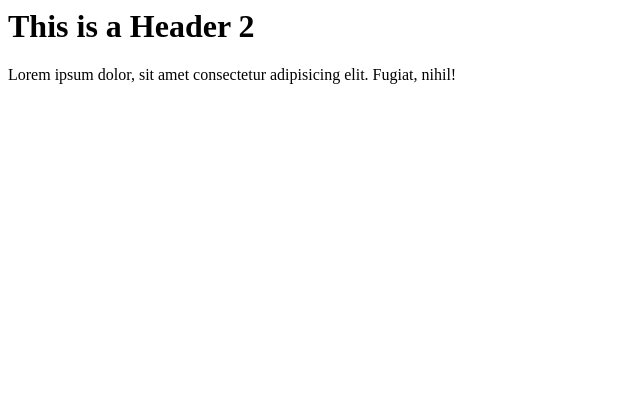
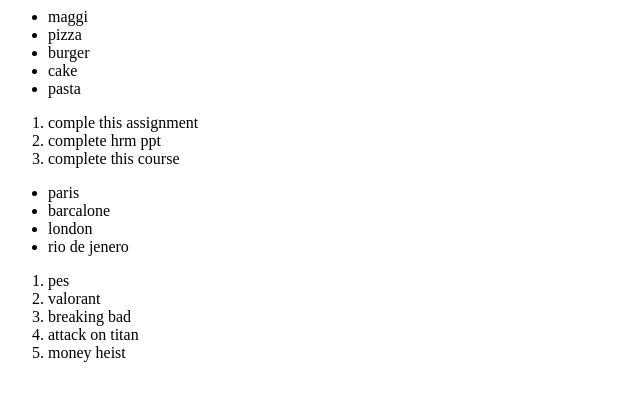
Before and after one commit to shubhdevelop/git_test, a plain HTML site: page index.html in a window 1280 px wide. Shown: the whole page, without its empty margins (0-640 px from the left). Drawn offline with Linux system fonts and the light colour scheme.

Commit message:
index.html file modified, what changed : did the odin project assignment

```diff
--- a/index.html
+++ b/index.html
@@ -6,8 +6,31 @@
     <title>Document</title>
 </head>
 <body>
-    <h1>This is a Header 2</h1>
-    <p>Lorem ipsum dolor, sit amet consectetur
-        adipisicing elit. Fugiat, nihil!</p>
+    <ul>
+        <li>maggi</li>
+        <li>pizza</li>
+        <li>burger</li>
+        <li>cake</li>
+        <li>pasta</li>
+    </ul>
+    <ol>
+        <li>comple this assignment</li>
+        <li>complete hrm ppt</li>
+        <li>complete this course</li>
+    </ol>
+    <ul>
+        <li>paris</li>
+        <li>barcalone</li>
+        <li>london</li>
+        <li>rio de jenero</li>
+    </ul>
+
+    <ol>
+        <li>pes</li>
+        <li>valorant</li>
+        <li>breaking bad</li>
+        <li>attack on titan</li>
+        <li>money heist</li>
+    </ol>
 </body>
 </html>
```
